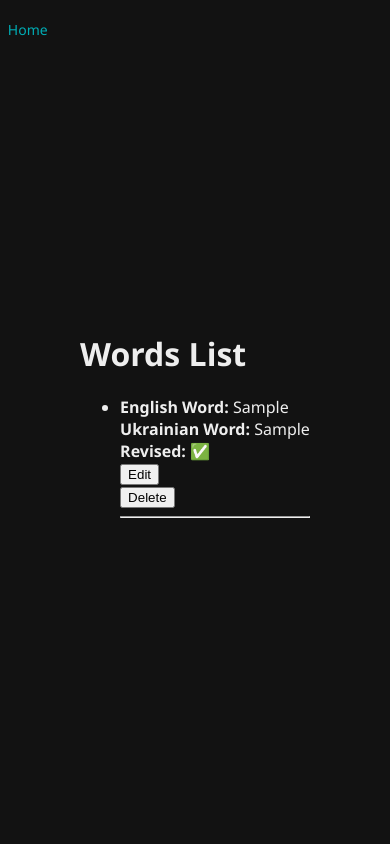
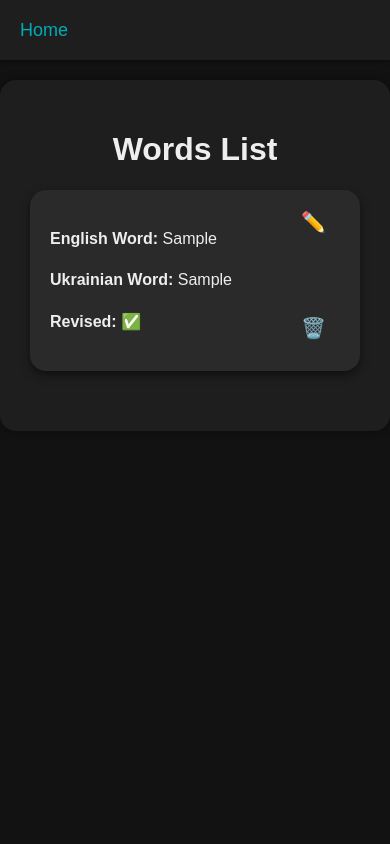
Before and after one commit to HorbenkoAnton/cards_project, a Django app: page /words/ in a window 390 px wide. Run offline with Django 5.2, Linux system fonts and the light colour scheme; tables that the repository leaves empty hold one stand-in row (values such as "Sample post").

Commit message:
20-04-25 finished creating UI, app is fuly functional.

```diff
--- /dev/null
+++ b/cards/cards_app/static/cards_app/wordsPage.css
@@ -0,0 +1,135 @@
+html, body {
+    margin: 0;
+    padding: 0;
+    height: 100%;
+    display: flex;
+    flex-direction: column;
+}
+
+body {
+    font-family: sans-serif;
+    background-color: #121212;
+    color: #eee;
+}
+
+/* Fixed top bar */
+.top-bar {
+    position: fixed;
+    top: 0;
+    left: 0;
+    right: 0;
+    height: 60px;
+    background-color: #1E1E1E;
+    display: flex;
+    align-items: center;
+    padding-left: 20px;
+    box-shadow: 0 2px 4px rgba(0,0,0,0.3);
+    z-index: 100;
+}
+
+.top-link {
+    color: #00ADB5;
+    font-size: 18px;
+    text-decoration: none;
+}
+
+/* Main content area */
+.page-content {
+    display: flex;
+    justify-content: center;
+    align-items: flex-start;
+    flex-grow: 1;
+    margin-top: 80px;
+    padding-bottom: 20px;
+}
+
+/* Container for the words list */
+.words-container {
+    width: 100%;
+    max-width: 800px;
+    background-color: #1E1E1E;
+    padding: 30px;
+    border-radius: 16px;
+    box-shadow: 0 0 10px rgba(0,0,0,0.4);
+    text-align: center;
+    margin-bottom: 20px;
+}
+
+.word-list {
+    list-style: none;
+    padding: 0;
+}
+
+.word-item {
+    margin-bottom: 30px;
+    position: relative;
+}
+
+/* Word card styling */
+.word-card {
+    background-color: #2A2A2A;
+    border-radius: 16px;
+    padding: 20px;
+    box-shadow: 0 4px 10px rgba(0, 0, 0, 0.5);
+    display: flex;
+    justify-content: space-between;
+    align-items: center;
+    transition: transform 0.2s ease;
+    width: 100%;
+    min-height: 150px;
+    box-sizing: border-box;
+}
+
+.word-card:hover {
+    transform: scale(1.01);
+}
+
+/* Content text (left-aligned) */
+.word-content {
+    text-align: left;
+    padding-right: 80px; /* Reserve space for buttons on the right */
+    line-height: 1.6;
+}
+
+/* Positioning the links */
+.word-actions {
+    position: absolute;
+    top: 20px;
+    right: 20px;
+    display: flex;
+    flex-direction: column;
+    gap: 12px;
+}
+
+/* Styling the links */
+.action-link {
+    background-color: transparent;
+    color: #00ADB5;
+    font-size: 20px;
+    text-decoration: none;
+    transition: color 0.2s ease, background-color 0.2s ease;
+    border: 2px solid transparent;
+    padding: 8px 12px;
+    border-radius: 50%;
+    cursor: pointer;
+}
+
+.action-link:hover {
+    color: #121212;
+    background-color: #02cbd6;
+}
+
+/* Styling delete link */
+.delete-link {
+    color: #FF5E5E;
+}
+
+.delete-link:hover {
+    background-color: #ff3c3c;
+    color: #fff;
+}
+
+/* Container for the delete link */
+.delete-link-container {
+    margin-top: 60px; /* Adjust the position for delete link */
+}
--- a/cards/cards_app/templates/cards_app/index.html
+++ b/cards/cards_app/templates/cards_app/index.html
@@ -4,7 +4,7 @@
         {% load static %}
         <meta charset="UTF-8">
         <title>Cards</title>
-        <link rel="stylesheet" href="{% static 'cards_app/word.css' %}">
+        <link rel="stylesheet" href="{% static 'cards_app/index.css' %}">
     </head>
 <body>
     <div class="top-bar">
--- a/cards/cards_app/templates/cards_app/words.html
+++ b/cards/cards_app/templates/cards_app/words.html
@@ -1,4 +1,3 @@
-<!-- cards_app/words.html -->
 <!DOCTYPE html>
 <html lang="en">
 <head>
@@ -6,40 +5,44 @@
     <meta name="viewport" content="width=device-width, initial-scale=1.0">
     <title>Words List</title>
     {% load static %}
-    <link rel="stylesheet" href="{% static 'cards_app/index.css' %}">
+    <link rel="stylesheet" href="{% static 'cards_app/wordsPage.css' %}">
 </head>
 <body>
-    <!-- Top bar with Home button -->
     <div class="top-bar">
-        <a href="{% url 'index' %}" class="top-link left">Home</a>
+        <a href="{% url 'index' %}" class="top-link">Home</a>
     </div>
 
-    <div class="center">
+    <div class="page-content">
         <div class="words-container">
             <h1>Words List</h1>
             <ul class="word-list">
                 {% for word in words %}
                 <li class="word-item">
+                    <div class="word-card">
                         <div class="word-content">
-                            <strong>English Word:</strong> {{ word.eng_word }} <br>
-                            <strong>Ukrainian Word:</strong> {{ word.ukr_word }} <br>
-                            <strong>Revised:</strong>
+                            <p><strong>English Word:</strong> {{ word.eng_word }}</p>
+                            <p><strong>Ukrainian Word:</strong> {{ word.ukr_word }}</p>
+                            <p><strong>Revised:</strong>
                                 {% if not word.is_draftable %}
                                     ✅
                                 {% else %}
                                     ❌
                                 {% endif %}
+                            </p>
                         </div>
+
                         <div class="word-actions">
-                            <a href="{% url 'edit' word.id %}">
-                                <button class="action-btn">Edit</button>
-                            </a>
+                            <div class="edit-link">
+                                <a href="{% url 'edit' word.id %}" class="action-link">✏️</a>
+                            </div>
+                            <div class="delete-link-container">
                                 <form method="POST" action="{% url 'deleteWord' word.id %}">
                                     {% csrf_token %}
-                                <button type="submit" class="action-btn delete-btn">Delete</button>
+                                    <button type="submit" class="action-link delete-link">🗑️</button>
                                 </form>
                             </div>
-                        <hr>
+                        </div>
+                    </div>
                 </li>
                 {% empty %}
                     <p>No words available.</p>
--- a/cards/cards_app/views.py
+++ b/cards/cards_app/views.py
@@ -75,6 +75,6 @@ def editWord(request,id):
 
 def deleteWord(request,id):
     if request.method == "POST":
-        card = get_object_or_404(Card,pk=id).delete()
+        get_object_or_404(Card,pk=id).delete()
         return HttpResponseRedirect("/words")
     return HttpResponseRedirect("/")
```
Also changed, not shown: cards/cards_app/static/cards_app/add_word.css (added, +59 -0 lines), cards/cards_app/static/cards_app/draft.css (added, +57 -0 lines), cards/cards_app/static/cards_app/words.css (deleted, +0 -146 lines), cards/cards_app/templates/cards_app/add_word.html (+21 -11 lines), cards/cards_app/templates/cards_app/draft.html (+17 -6 lines), cards/cards_app/templates/cards_app/edit_word.html (+21 -11 lines). Lines whose indentation alone changed are shown as unchanged.
